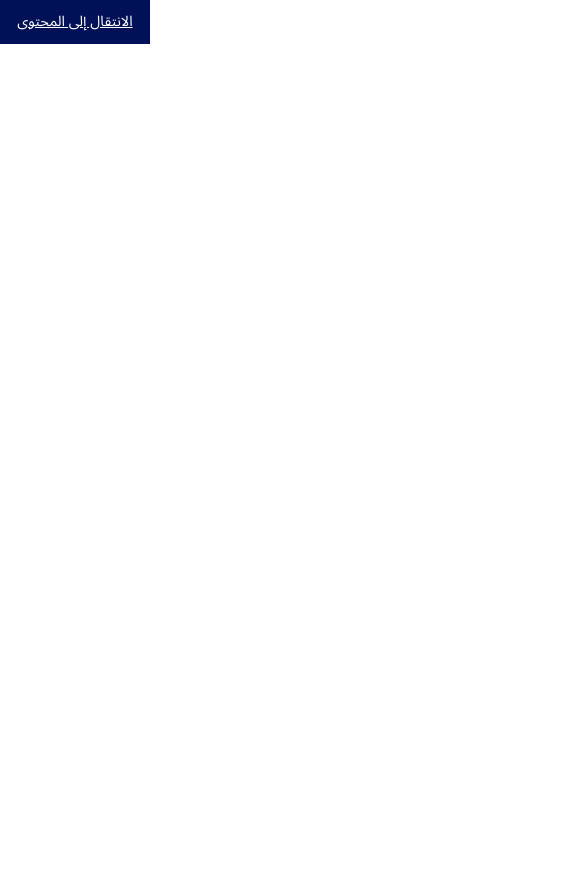
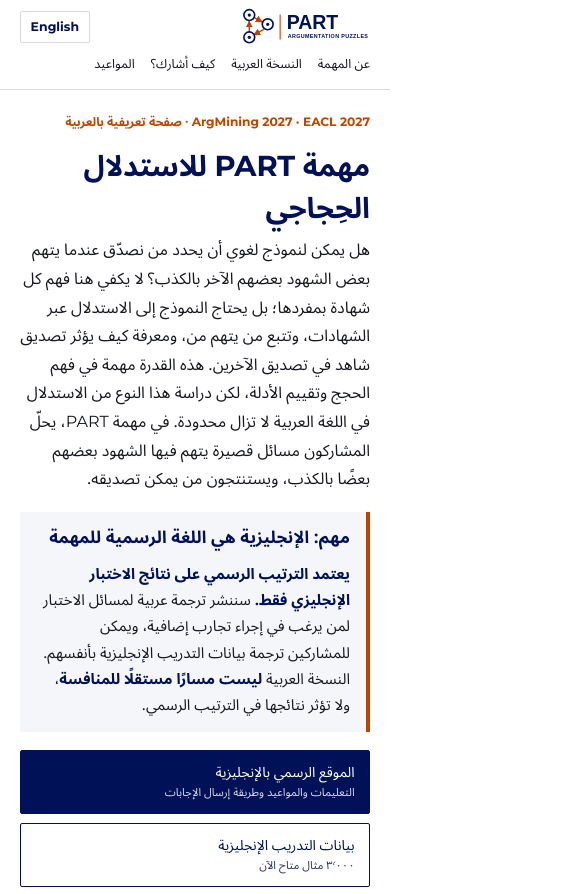
Before and after one commit to ArgPart/argpart.github.io, a plain HTML site: page ar/index.html in a window 390 px wide. Shown: the top 894 px of the page, 585 px wide, since content can reach past the window. Drawn offline with Linux system fonts and the light colour scheme.

Commit message:
Add files via upload

```diff
--- a/ar/index.html
+++ b/ar/index.html
@@ -71,6 +71,102 @@
       .dates-table th, .dates-table td { padding: 0.6rem 0.5rem; font-size: 0.82rem; }
       .dates-table td:first-child, .dates-table th:first-child { min-width: 7rem; }
     }
+
+    /* Arabic page mobile layout: do not change the shared English stylesheet. */
+    .mobile-language { display: none; }
+    /* Avoid the large horizontal scroll area created by the global skip-link offset in RTL. */
+    .skip-link { left: auto; right: 0; transform: translateY(-150%); }
+    .skip-link:focus { left: auto; transform: translateY(0); }
+    @media (max-width: 720px) {
+      :root { --space-section: 2.2rem; }
+      body { line-height: 1.72; }
+      .site-header { position: static; }
+      .header-inner {
+        flex-direction: row;
+        flex-wrap: wrap;
+        align-items: center;
+        justify-content: space-between;
+        gap: 0.15rem 0.5rem;
+        padding-top: 0.5rem;
+        padding-bottom: 0;
+      }
+      .brand img { height: 38px; }
+      .mobile-language {
+        display: inline-flex;
+        align-items: center;
+        font-family: "Forma DJR Micro", Montserrat, Arial, sans-serif;
+        font-size: 0.78rem;
+        font-weight: 700;
+        text-decoration: none;
+        color: var(--blue);
+        border: 1px solid var(--line);
+        padding: 0.24rem 0.6rem;
+        border-radius: 2px;
+      }
+      .site-nav {
+        width: 100%;
+        flex: 0 0 100%;
+        flex-wrap: nowrap;
+        gap: 1rem;
+        padding: 0.1rem 0 0.45rem;
+        overflow-x: auto;
+        overscroll-behavior-inline: contain;
+        scrollbar-width: thin;
+        font-size: 0.79rem;
+        white-space: nowrap;
+      }
+      .site-nav a { flex: 0 0 auto; padding: 0.25rem 0; }
+      .site-nav .language-link { display: none; }
+      .hero { padding-top: 1.4rem; padding-bottom: 1.7rem; }
+      .kicker { font-size: 0.76rem; margin-bottom: 0.75rem; }
+      .hero h1 {
+        font-size: clamp(1.65rem, 7.4vw, 1.9rem);
+        line-height: 1.45;
+        margin-bottom: 0.4rem;
+      }
+      .lede { font-size: 1rem; line-height: 1.79; }
+      .official-notice {
+        margin: 1.05rem 0 1.1rem;
+        padding: 0.85rem 1rem;
+        line-height: 1.75;
+        font-size: 0.94rem;
+      }
+      .official-notice h2 { font-size: 1.06rem; line-height: 1.6; }
+      .cta-row { gap: 0.55rem; margin-top: 1rem; }
+      .cta-row .btn {
+        padding: 0.68rem 0.9rem;
+        text-align: right;
+        justify-content: flex-start;
+        font-size: 0.88rem;
+      }
+      .btn-label small { font-size: 0.7rem; }
+      h2 { font-size: 1.43rem; margin-bottom: 1.05em; }
+      .subtask-grid { gap: 0.8rem; margin: 1rem 0; }
+      .subtask-card { padding: 1rem 1.1rem; }
+      .example-box { padding: 1rem 1.15rem; }
+      .rtl-steps { padding-right: 1.35rem; }
+      .dates-table { border-collapse: collapse; }
+      .dates-table thead { display: none; }
+      .dates-table, .dates-table tbody, .dates-table tr, .dates-table td { display: block; width: 100%; }
+      .dates-table tbody tr {
+        padding: 0.7rem 0.85rem;
+        border-bottom: 1px solid var(--line);
+      }
+      .dates-table td, .dates-table td:first-child {
+        min-width: 0;
+        width: 100%;
+        white-space: normal;
+        border: 0;
+        padding: 0;
+        text-align: right;
+      }
+      .dates-table td:first-child { font-size: 0.78rem; color: var(--orange); font-weight: 700; margin-bottom: 0.15rem; }
+      .dates-table td:last-child { font-size: 0.94rem; }
+      .dates-table .dates-final { border-right: 3px solid var(--orange); }
+      .dates-table .dates-final td { border-top: 0; }
+      .footer-inner { gap: 0.75rem; }
+      .footer-nav { flex-direction: row; flex-wrap: wrap; gap: 0.35rem 1rem; }
+    }
   </style>
 </head>
 <body>
@@ -81,6 +177,7 @@
       <a class="brand" href="../index.html" aria-label="العودة إلى موقع PART الرسمي بالإنجليزية">
         <img src="../assets/part-logo.svg" alt="PART — ألغاز الحجاج" width="242" height="70">
       </a>
+      <a class="mobile-language" href="../index.html" lang="en" dir="ltr" aria-label="Read the English page">English</a>
       <nav class="site-nav" aria-label="القائمة الرئيسية">
         <a href="#task">عن المهمة</a>
         <a href="#arabic">النسخة العربية</a>
```
